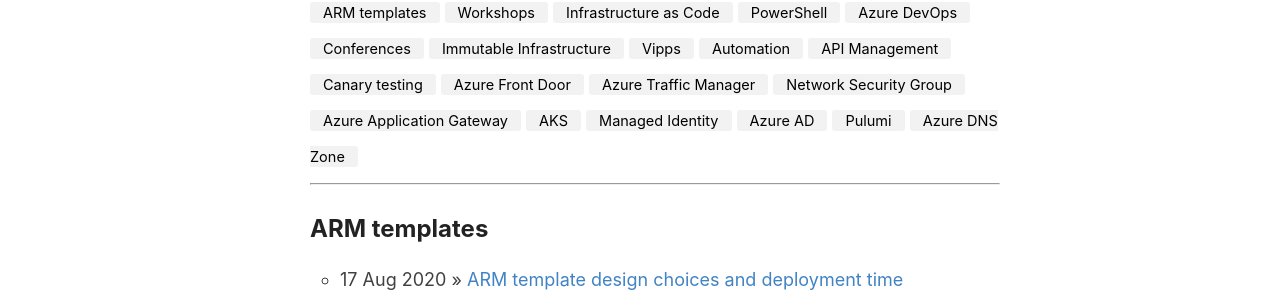
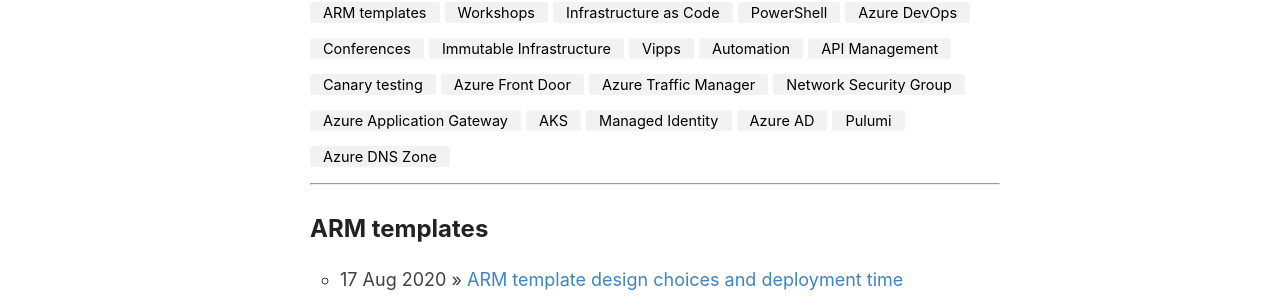
Before and after one commit to evgenyb/evgenyb.github.io, a Jekyll site: the page built from _pages/tags.md, in a window 1280 px wide. Shown: the part 198-498 px from the top of the page. Built offline with Jekyll 4.4.1, drawn with Linux system fonts in a browser that asks for light colours; nearby versions of some CDN libraries.

Commit message:
Use white-space:nowrap for post-tag

```diff
--- a/assets/style.scss
+++ b/assets/style.scss
@@ -679,6 +679,10 @@
   line-height: 0;
 }
 
+.post-tag {
+  white-space:nowrap;
+}
+
 .post-tags {
   text-align: left;
   line-height: 35px;
```
